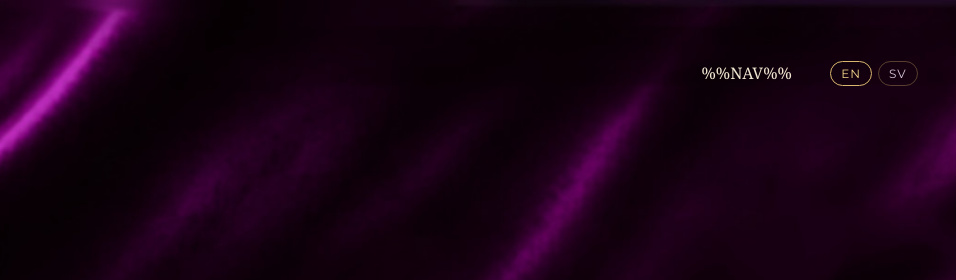
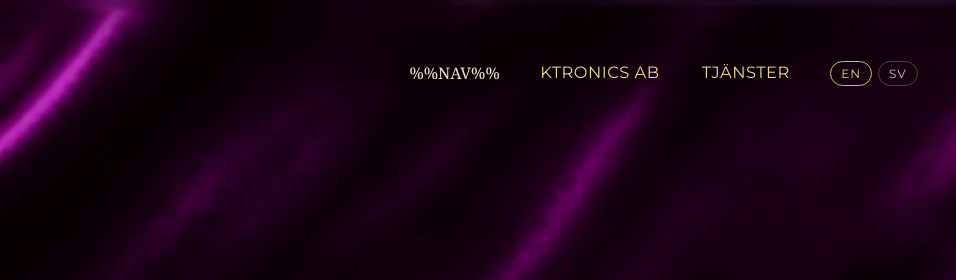
Before and after one commit to pcgayan/annitia-site, a plain HTML site: page _src/layout.html in a window 1280 px wide. Shown: the top 280 px of the page, 324-1280 px from the left. Drawn offline with Linux system fonts and the light colour scheme.

Commit message:
annitia-a.se: Ktronics AB and Services menu items, nowrap nav

```diff
--- a/_src/layout.html
+++ b/_src/layout.html
@@ -28,6 +28,8 @@
   <button class="menu-btn" type="button" aria-label="Menu" aria-expanded="false" aria-controls="nav"><span></span><span></span><span></span></button>
   <nav class="nav" id="nav">
 %%NAV%%
+    <a class="ext" href="https://ktronics.se/" data-en="Ktronics AB" data-sv="Ktronics AB" rel="noopener">Ktronics AB</a>
+    <a class="ext" href="https://ktronics.se/services/" data-en="Services" data-sv="Tjänster" rel="noopener">Tjänster</a>
     <div class="lang" role="group" aria-label="Language">
       <button type="button" id="b-en" aria-pressed="true">EN</button>
       <button type="button" id="b-sv" aria-pressed="false">SV</button>
--- a/assets/site.css
+++ b/assets/site.css
@@ -40,12 +40,15 @@ a { color: var(--gold); }
 .nav { display: flex; align-items: center; gap: clamp(18px, 3vw, 44px); }
 .nav a { font-family: var(--sans); font-weight: 400; font-size: 1.02rem; letter-spacing: .03em; text-transform: uppercase; color: var(--ivory); text-decoration: none; padding: 6px 2px; border-bottom: 2px solid transparent; }
 .nav a:hover, .nav a[aria-current="page"] { border-bottom-color: var(--gold); }
+.nav a { white-space: nowrap; }
+.nav a.ext { color: var(--gold-hi); }
+.nav a.ext:first-of-type { margin-left: 0; }
 .lang { display: flex; gap: 6px; }
 .lang button { font-family: var(--sans); font-size: .75rem; letter-spacing: .08em; background: none; color: var(--muted); border: 1px solid rgba(216,182,110,.35); border-radius: 999px; padding: 4px 10px; cursor: pointer; }
 .lang button[aria-pressed="true"] { color: var(--gold-hi); border-color: var(--gold); }
 .menu-btn { display: none; background: none; border: 0; padding: 8px; cursor: pointer; }
 .menu-btn span { display: block; width: 28px; height: 2px; margin: 6px 0; background: var(--ivory); }
-@media (max-width: 820px) {
+@media (max-width: 1000px) {
   .menu-btn { display: block; }
   .nav { display: none; position: absolute; top: 100%; right: 12px; left: 12px; flex-direction: column; align-items: stretch; gap: 0; padding: 10px 18px 16px; background: rgba(28,4,36,.96); border: 1px solid rgba(216,182,110,.35); border-radius: 12px; }
   .nav.open { display: flex; }
```
Also changed, not shown: 404.html (+2 -0 lines), about/index.html (+2 -0 lines), artworks/index.html (+2 -0 lines), contact/index.html (+2 -0 lines), index.html (+2 -0 lines).
